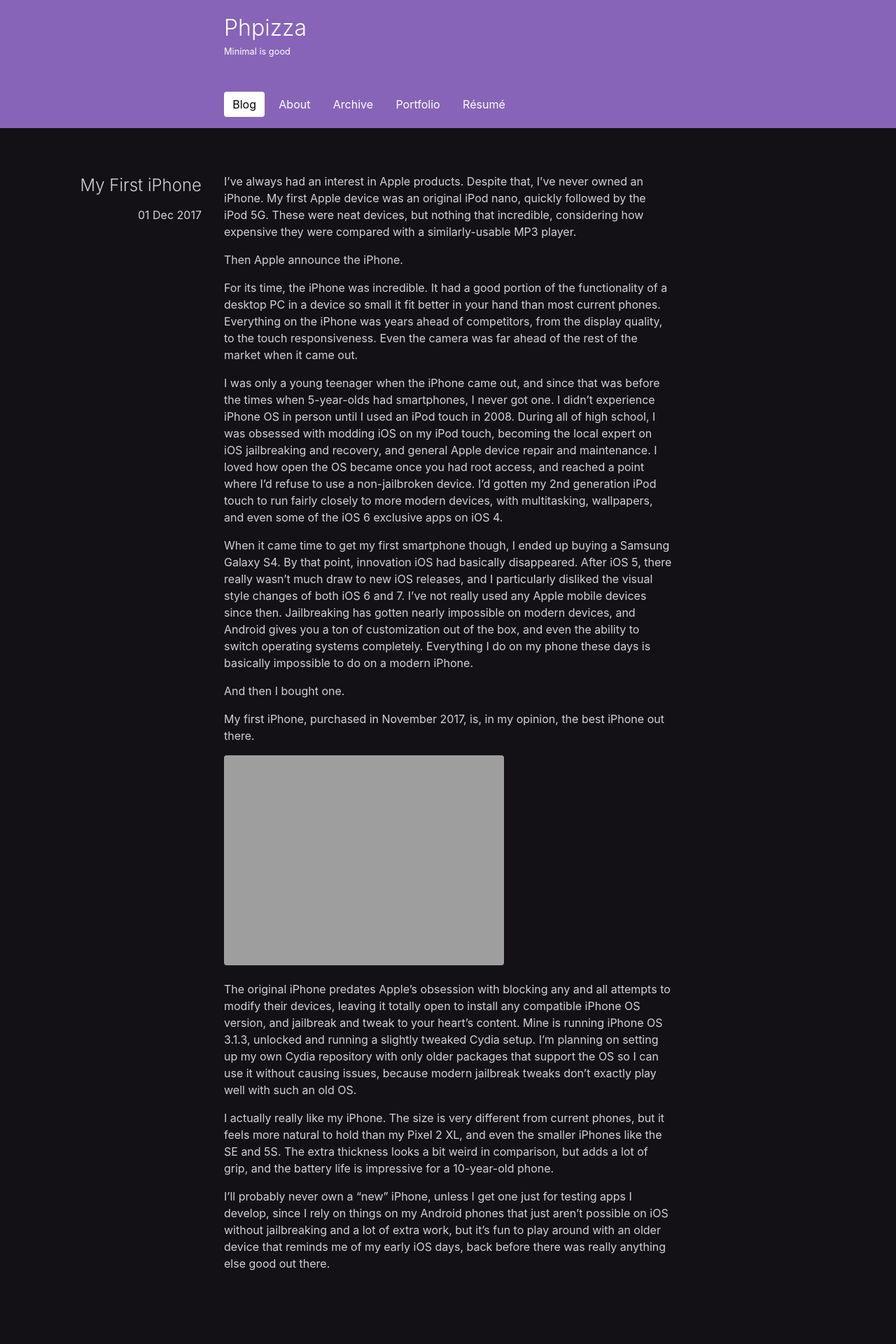
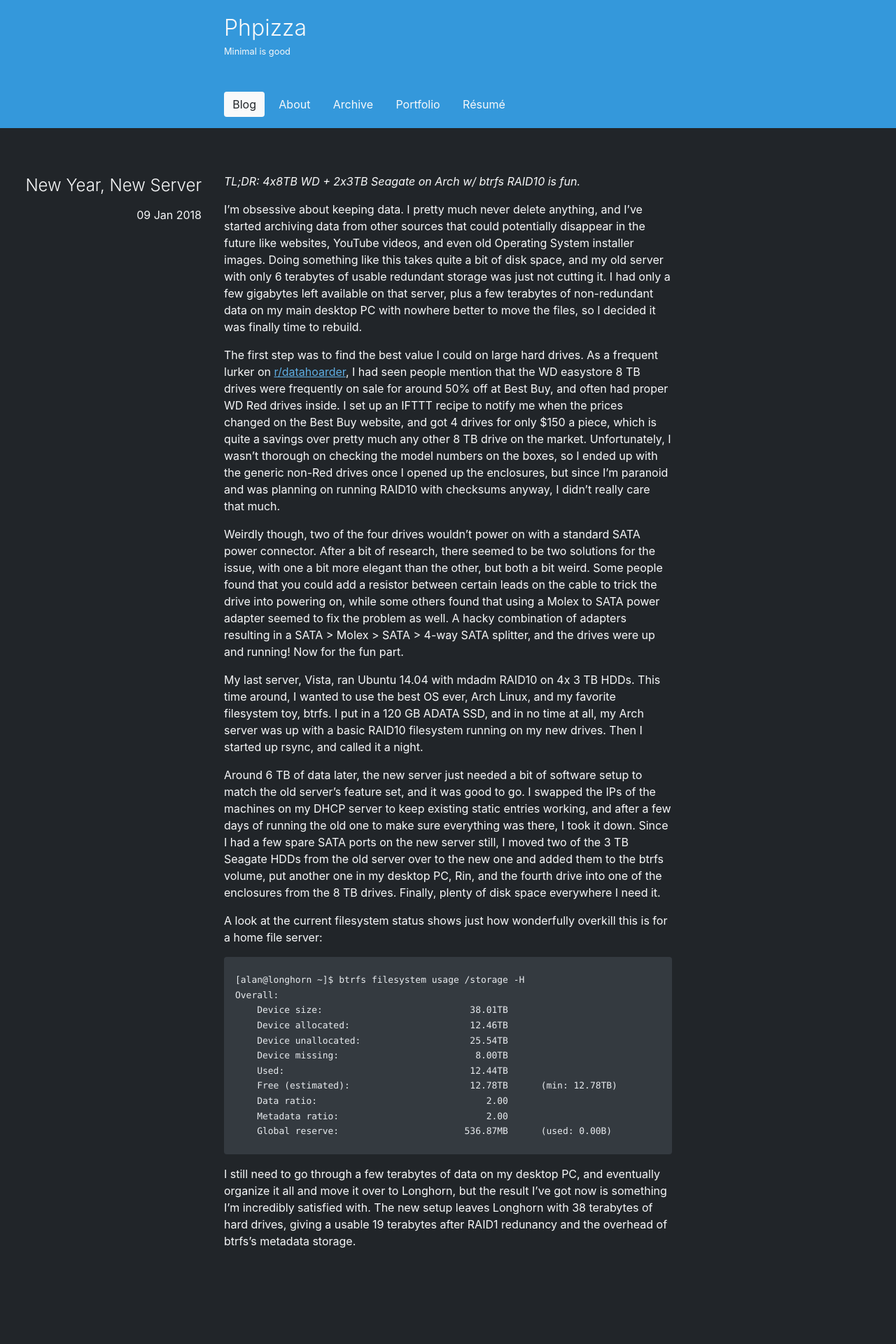
Before and after one commit to Alanaktion/alanaktion.github.io, a Jekyll site: the page built from index.html, in a window 1280 px wide. Shown: the top 1920 px of the page at 70% size. Built offline with Jekyll 4.4.1, drawn with Linux system fonts in a browser that asks for light colours; the list of posts is cut into pages by our own code; some of the changed text lies outside the part shown.

Commit message:
Fixing a typo, adding a post, tweaking the colors

````diff
--- a/_posts/2017-12-01-my-first-iphone.md
+++ b/_posts/2017-12-01-my-first-iphone.md
@@ -13,7 +13,7 @@ For its time, the iPhone was incredible. It had a good portion of the functional
 
 I was only a young teenager when the iPhone came out, and since that was before the times when 5-year-olds had smartphones, I never got one. I didn't experience iPhone OS in person until I used an iPod touch in 2008. During all of high school, I was obsessed with modding iOS on my iPod touch, becoming the local expert on iOS jailbreaking and recovery, and general Apple device repair and maintenance. I loved how open the OS became once you had root access, and reached a point where I'd refuse to use a non-jailbroken device. I'd gotten my 2nd generation iPod touch to run fairly closely to more modern devices, with multitasking, wallpapers, and even some of the iOS 6 exclusive apps on iOS 4.
 
-When it came time to get my first smartphone though, I ended up buying a Samsung Galaxy S4. By that point, innovation iOS had basically disappeared. After iOS 5, there really wasn't much draw to new iOS releases, and I particularly disliked the visual style changes of both iOS 6 and 7. I've not really used any Apple mobile devices since then. Jailbreaking has gotten nearly impossible on modern devices, and Android gives you a ton of customization out of the box, and even the ability to switch operating systems completely. Everything I do on my phone these days is basically impossible to do on a modern iPhone.
+When it came time to get my first smartphone though, I ended up buying a Samsung Galaxy S4. By that point, innovation in iOS had basically disappeared. After iOS 5, there really wasn't much draw to new iOS releases, and I particularly disliked the visual style changes of both iOS 6 and 7. I've not really heavily used any Apple mobile devices since then. Jailbreaking has gotten nearly impossible on modern devices, and Android gives you a ton of customization out of the box, and even the ability to switch operating systems completely. Everything I do on my phone these days is basically impossible to do on a modern iPhone.
 
 And then I bought one.
 
--- /dev/null
+++ b/_posts/2018-01-09-new-year-new-server.md
@@ -0,0 +1,36 @@
+---
+layout: post
+title: New Year, New Server
+date: 2018-01-09 21:40:00
+excerpt: After reaching 98% disk usage, it was definitely time to rebuild my home file server.
+---
+
+*TL;DR: 4x8TB WD + 2x3TB Seagate on Arch w/ btrfs RAID10 is fun.*
+
+I'm obsessive about keeping data. I pretty much never delete anything, and I've started archiving data from other sources that could potentially disappear in the future like websites, YouTube videos, and even old Operating System installer images. Doing something like this takes quite a bit of disk space, and my old server with only 6 terabytes of usable redundant storage was just not cutting it. I had only a few gigabytes left available on that server, plus a few terabytes of non-redundant data on my main desktop PC with nowhere better to move the files, so I decided it was finally time to rebuild.
+
+The first step was to find the best value I could on large hard drives. As a frequent lurker on [r/datahoarder](https://reddit.com/r/datahoarder), I had seen people mention that the WD easystore 8 TB drives were frequently on sale for around 50% off at Best Buy, and often had proper WD Red drives inside. I set up an IFTTT recipe to notify me when the prices changed on the Best Buy website, and got 4 drives for only $150 a piece, which is quite a savings over pretty much any other 8 TB drive on the market. Unfortunately, I wasn't thorough on checking the model numbers on the boxes, so I ended up with the generic non-Red drives once I opened up the enclosures, but since I'm paranoid and was planning on running RAID10 with checksums anyway, I didn't really care that much.
+
+Weirdly though, two of the four drives wouldn't power on with a standard SATA power connector. After a bit of research, there seemed to be two solutions for the issue, with one a bit more elegant than the other, but both a bit weird. Some people found that you could add a resistor between certain leads on the cable to trick the drive into powering on, while some others found that using a Molex to SATA power adapter seemed to fix the problem as well. A hacky combination of adapters resulting in a SATA > Molex > SATA > 4-way SATA splitter, and the drives were up and running! Now for the fun part.
+
+My last server, Vista, ran Ubuntu 14.04 with mdadm RAID10 on 4x 3 TB HDDs. This time around, I wanted to use the best OS ever, Arch Linux, and my favorite filesystem toy, btrfs. I put in a 120 GB ADATA SSD, and in no time at all, my Arch server was up with a basic RAID10 filesystem running on my new drives. Then I started up rsync, and called it a night.
+
+Around 6 TB of data later, the new server just needed a bit of software setup to match the old server's feature set, and it was good to go. I swapped the IPs of the machines on my DHCP server to keep existing static entries working, and after a few days of running the old one to make sure everything was there, I took it down. Since I had a few spare SATA ports on the new server still, I moved two of the 3 TB Seagate HDDs from the old server over to the new one and added them to the btrfs volume, put another one in my desktop PC, Rin, and the fourth drive into one of the enclosures from the 8 TB drives. Finally, plenty of disk space everywhere I need it.
+
+A look at the current filesystem status shows just how wonderfully overkill this is for a home file server:
+
+```
+[alan@longhorn ~]$ btrfs filesystem usage /storage -H
+Overall:
+    Device size:                           38.01TB
+    Device allocated:                      12.46TB
+    Device unallocated:                    25.54TB
+    Device missing:                         8.00TB
+    Used:                                  12.44TB
+    Free (estimated):                      12.78TB      (min: 12.78TB)
+    Data ratio:                               2.00
+    Metadata ratio:                           2.00
+    Global reserve:                       536.87MB      (used: 0.00B)
+```
+
+I still need to go through a few terabytes of data on my desktop PC, and eventually organize it all and move it over to Longhorn, but the result I've got now is something I'm incredibly satisfied with. The new setup leaves Longhorn with 38 terabytes of hard drives, giving a usable 19 terabytes after RAID1 redunancy and the overhead of btrfs's metadata storage.
--- a/public/css/phpizza.scss
+++ b/public/css/phpizza.scss
@@ -5,17 +5,17 @@
 
 /* Variables */
 // Colors
-$body-bg: #131116;
-$body-fg: #D3D0D6;
-$brand-color: #8764B8;
+$body-bg: #212529;
+$body-fg: #f8f9fa;
+$brand-color: #3498db;
 $link-color: lighten($brand-color, 10%);
 $link-color-active: lighten($link-color, 15%);
-$code-fg: #DFDBE4;
-$code-bg: #2C2734;
+$code-fg: #e9ecef;
+$code-bg: #343a40;
 $header-bg: $brand-color;
-$header-fg: #fff;
-$header-active-bg: #fff;
-$header-active-fg: #000;
+$header-fg: $body-fg;
+$header-active-bg: $body-fg;
+$header-active-fg: $body-bg;
 
 $font-sans: -apple-system, system-ui, BlinkMacSystemFont, "Segoe UI", Roboto, "Helvetica Neue", Arial, sans-serif;
 $font-mono: Menlo, Monaco, Consolas, "Liberation Mono", "Courier New", monospace;
@@ -210,8 +210,8 @@ code {
   div.highlighter-rouge {
     padding: .5em 1em;
     margin-bottom: 1em;
-    color: #DFDBE4;
-    background-color: #2C2734;
+    color: $code-fg;
+    background-color: $code-bg;
     border-radius: .25em;
     overflow-x: auto;
     & > pre {
````
